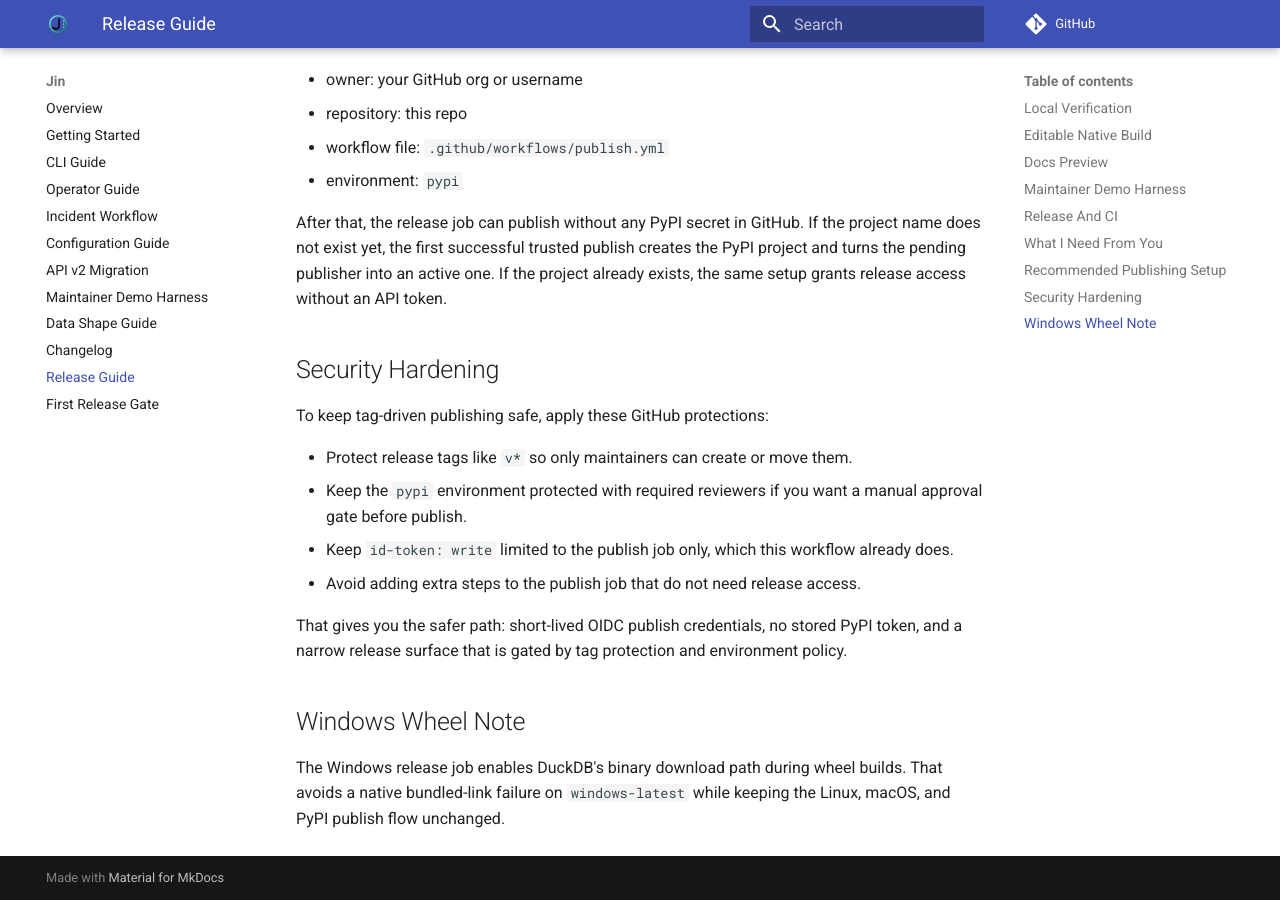
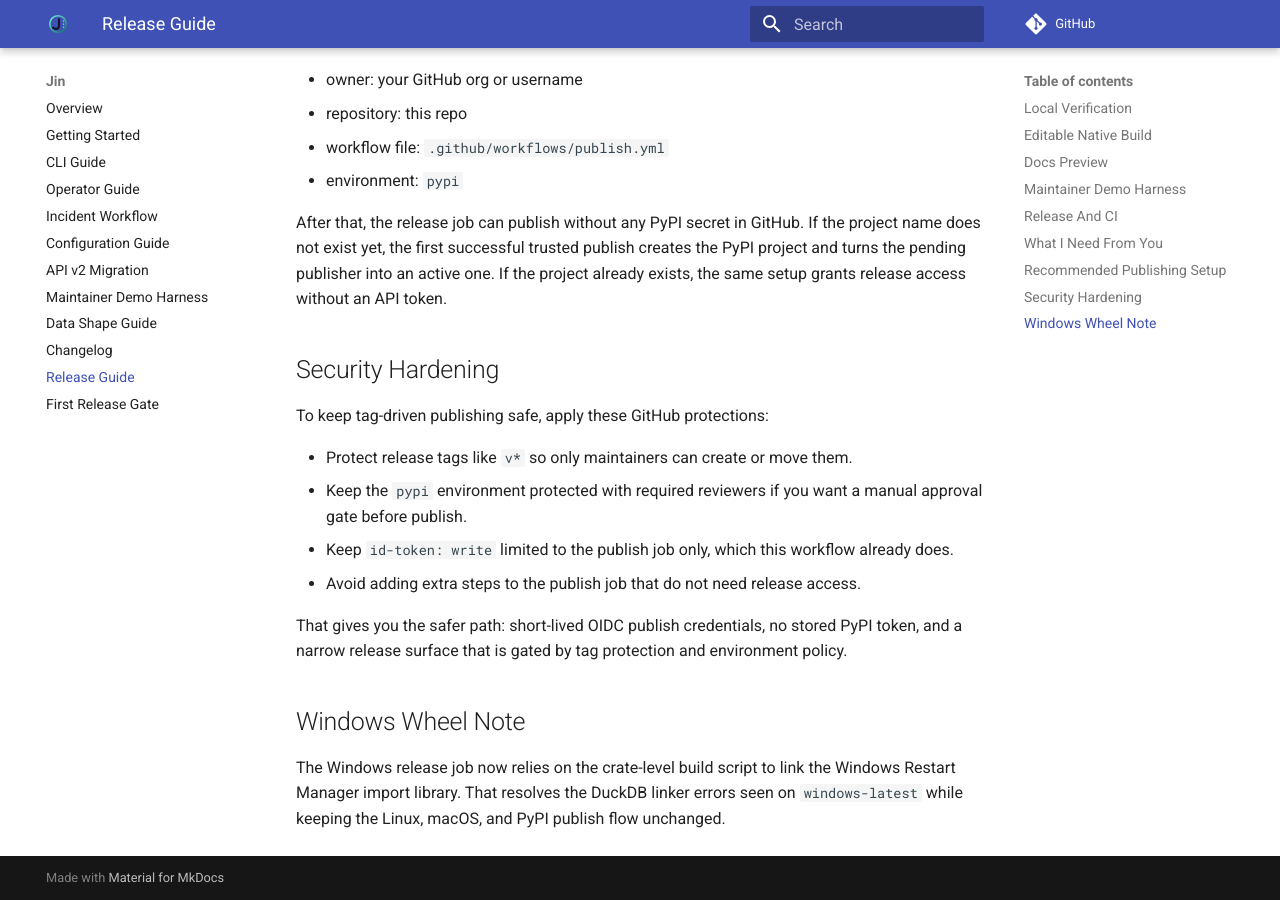
Before and after one commit to amit-devb/jin, an MkDocs documentation site: the page built from docs/release.md, in a window 1280 px wide and 900 px high, scrolled down 2322 px. Built offline with MkDocs 1.6.1 and Material for MkDocs 9.7.7, drawn with Linux system fonts in a browser that asks for light colours; comment, search, counter and statistics services are not loaded.

Commit message:
fix: Windows build issue

```diff
--- a/docs/release.md
+++ b/docs/release.md
@@ -121,6 +121,7 @@ environment policy.
 
 ## Windows Wheel Note
 
-The Windows release job enables DuckDB's binary download path during wheel
-builds. That avoids a native bundled-link failure on `windows-latest` while
-keeping the Linux, macOS, and PyPI publish flow unchanged.
+The Windows release job now relies on the crate-level build script to link the
+Windows Restart Manager import library. That resolves the DuckDB linker errors
+seen on `windows-latest` while keeping the Linux, macOS, and PyPI publish flow
+unchanged.
```
Also changed, not shown: 2 other files.
